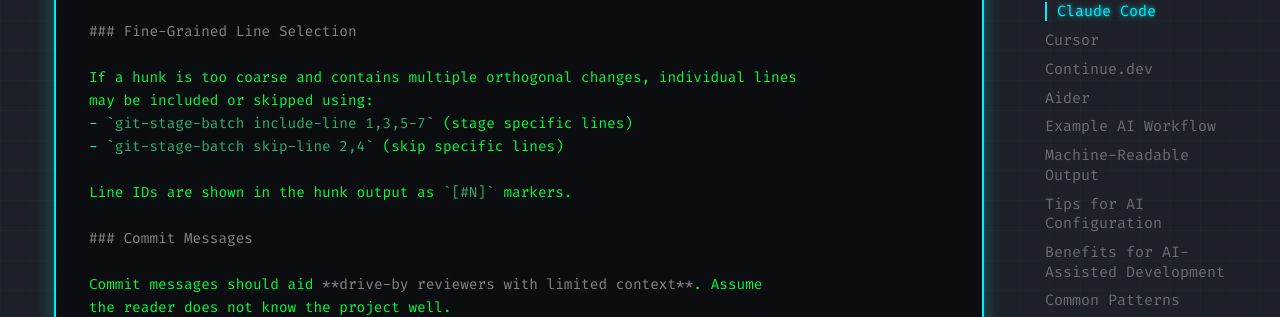
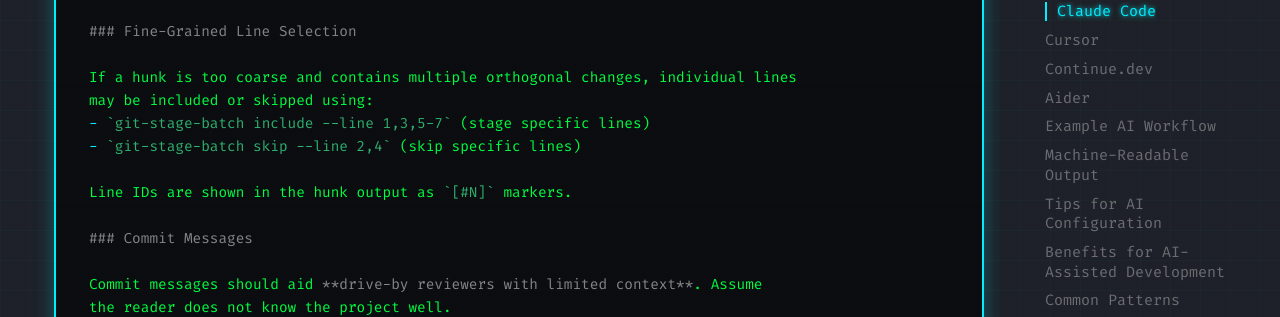
Before and after one commit to halfline/git-stage-batch, an MkDocs documentation site: the page built from docs/ai-assistants.md, in a window 1280 px wide and 1400 px high, scrolled down 1341 px. Shown: the part 146-463 px from the top of the window. Built offline with MkDocs 1.6.1 and Material for MkDocs 9.7.7, drawn with Linux system fonts in a browser that asks for light colours; comment, search, counter and statistics services are not loaded; some of the changed text lies outside the part shown.

```diff
--- a/docs/ai-assistants.md
+++ b/docs/ai-assistants.md
@@ -48,8 +48,8 @@ automation.
 
 If a hunk is too coarse and contains multiple orthogonal changes, individual lines
 may be included or skipped using:
-- `git-stage-batch include-line 1,3,5-7` (stage specific lines)
-- `git-stage-batch skip-line 2,4` (skip specific lines)
+- `git-stage-batch include --line 1,3,5-7` (stage specific lines)
+- `git-stage-batch skip --line 2,4` (skip specific lines)
 
 Line IDs are shown in the hunk output as `[#N]` markers.
 
@@ -87,7 +87,7 @@ staging:
     2. Process hunks:
        - git-stage-batch include (stage)
        - git-stage-batch skip (skip for now)
-       - git-stage-batch include-line 1,3,5-7 (specific lines)
+       - git-stage-batch include --line 1,3,5-7 (specific lines)
     3. Commit when done: git commit -m "..."
     4. Review skipped: git-stage-batch again
     5. Repeat
@@ -190,7 +190,7 @@ echo "$status" | jq '.blocked_hunks'
 1. **Be explicit** - Tell the AI to use git-stage-batch in your instructions
 2. **Show examples** - Include example workflows in your config
 3. **Emphasize atomic commits** - Make it clear commits should be focused
-4. **Line-level control** - Remind the AI about `include-line` for mixed hunks
+4. **Line-level control** - Remind the AI about `include --line` for mixed hunks
 5. **`again` command** - Ensure the AI knows to run `again` after commits
 
 ## Benefits for AI-Assisted Development
@@ -238,7 +238,7 @@ git-stage-batch start
 
 # Separate rename from logic changes using line-level
 # Hunk shows both rename and logic change
-git-stage-batch include-line 1-5    # rename only
+git-stage-batch include --line 1-5    # rename only
 git commit -m "refactor: Rename helper_function to process_data"
 
 git-stage-batch again
```
